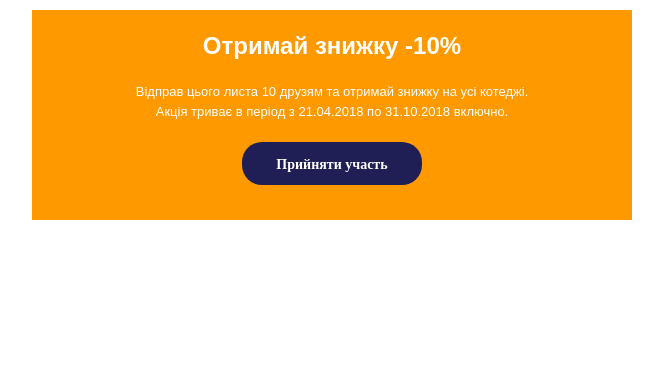
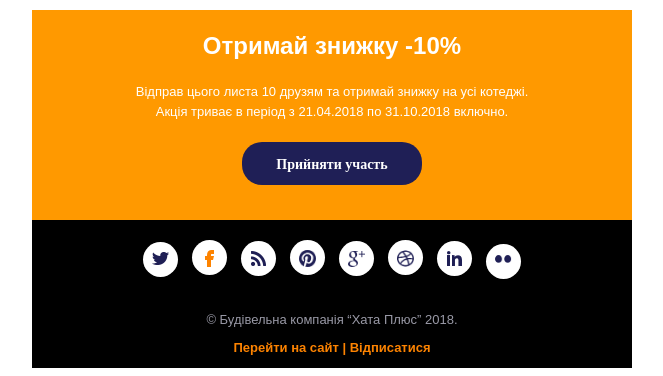
Before and after one commit to valentyn-jpg/hata-mail, a plain HTML site: page mail.html in a window 1280 px wide. Shown: the part 1546-1922 px from the top of the page, without its empty margins (308-971 px from the left). Before the commit the page ends 1774 px from the top, so only its background shows below. Drawn offline with Linux system fonts and the light colour scheme.

Commit message:
comentar

```diff
--- a/css/style.css
+++ b/css/style.css
@@ -4,7 +4,7 @@
 }
 .phone_number{
     font-size: 18px;
-    margin-left: 80px;
+    margin-left: 40px;
     text-align: right;
     display: inline-block;
 }
@@ -111,3 +111,33 @@ h3{
     margin: auto;
     margin-bottom: 20px;
 }
+.bottom{
+    background-color: #000;
+    color: #fff;
+    text-align: center;
+}
+.bottom a{
+    text-align: center;
+    color: #1f1f55;
+    background-color: #fff;
+    width: 35px;
+    height: 35px;
+    display: inline-block;
+    border-radius: 20px ;
+    margin: 20px   5px;
+}
+.bottom img{
+    max-height: 17px;
+    max-width: 17px;
+   margin-top: 10px ;
+   vertical-align: middle;
+   display: inline-block;
+}
+.bottom p{
+    font-size: 13px;
+color: #9999a6;
+font-family: "Arial";
+}
+.bottom strong{
+    color: #fd8300;
+}
--- a/mail.html
+++ b/mail.html
@@ -12,10 +12,11 @@
     <table class="table" border="0" cellpadding="0" cellspacing="0" align="center" width="100%">
         <tr>
             <td>
-                <img src="img/logo.png" alt="logo">
+                <img src="https://valentyn-jpg.github.io/hata-mail/img/logo.png" alt="logo">
                 <p class="phone_number">
                     <strong>
-                        <a href="#"><img src="img/phone.png" alt="phone">+38(097) 100-25-25</a>
+                        <a href="#"><img src="https://valentyn-jpg.github.io/hata-mail/img/phone.png"
+                                alt="phone">+38(097) 100-25-25</a>
                     </strong>
                     <br>
                     <em>
@@ -26,7 +27,7 @@
         </tr>
         <tr>
             <td>
-                <img src="img/Group1.png" alt="sale">
+                <img src="https://valentyn-jpg.github.io/hata-mail/img/Group1.png" alt="sale">
             </td>
         </tr>
         <tr>
@@ -43,18 +44,18 @@
                 <table>
                     <tr>
                         <td>
-                            <img src="img/map.png" alt="map">
+                            <img src="https://valentyn-jpg.github.io/hata-mail/img/map.png" alt="map">
                             <h2>Зручне розташування</h2>
                             <p>Наші котеджі знаходяться по всій країнi</p>
                         </td>
                         <td>
-                            <img src="img/house.png" alt="house">
+                            <img src="https://valentyn-jpg.github.io/hata-mail/img/house.png" alt="house">
                             <h2>Широкий вибір</h2>
                             <p>Понад 50 видів котеджів
                                 з усіма зручностями</p>
                         </td>
                         <td>
-                            <img src="img/tree.png" alt="tree">
+                            <img src="https://valentyn-jpg.github.io/hata-mail/img/tree.png" alt="tree">
                             <h2>Дика природа</h2>
                             <p>Скалиста місцевіть, свіже повітря, та риболовля</p>
                         </td>
@@ -65,7 +66,7 @@
         </tr>
         <tr>
             <td class="houses">
-                <img class="shift" src="img/home1.png" alt="home1">
+                <img class="shift" src="https://valentyn-jpg.github.io/hata-mail/img/home1.png" alt="home1">
                 <p>
                     <strong>MONTREAL (332 м2)</strong>
                     <br>
@@ -89,7 +90,7 @@
         <tr>
 
             <td class="houses">
-                <img class="shift" src="img/home2.png" alt="home2">
+                <img class="shift" src="https://valentyn-jpg.github.io/hata-mail/img/home2.png" alt="home2">
                 <p>
                     <strong> CALGARY (294 м2)</strong>
                     <br>
@@ -113,7 +114,7 @@
         <tr>
 
             <td class="houses">
-                <img class="shift" src="img/home3.png" alt="home3">
+                <img class="shift" src="https://valentyn-jpg.github.io/hata-mail/img/home3.png" alt="home3">
                 <p>
                     <strong>EDMONTON (338 м2)</strong>
                     <br>
@@ -136,6 +137,41 @@
                 <a class="button button2" href="#">Прийняти участь</a>
             </td>
         </tr>
+        <tr>
+            <td class="bottom">
+                <a href="#">
+                    <img src="/img/twiter.png" alt="twiter">
+                </a>
+                <a href="#">
+                    <img src="/img/icon4.png" alt="f">
+                </a>
+                <a href="#">
+                    <img src="/img/icon3.png" alt="wifi">
+                </a>
+                <a href="#">
+                    <img src="/img/icon6.png" alt="p">
+                </a>
+                <a href="#">
+                    <img src="/img/icon2.png" alt="g">
+                </a>
+                <a href="#">
+                    <img src="/img/icon1.png" alt="b">
+                </a>
+                <a href="#">
+                    <img src="/img/icon.png" alt="">
+                </a>
+                <a href="#">
+                    <img src="/img/icon5.png" alt="">
+                </a>
+                <p>© Будівельна компанія “Хата Плюс” 2018.</p>
+                <p >
+                        <strong>
+                        Перейти на сайт | Відписатися
+                    </strong>
+                    </p>
+            </td>
+        </tr>
     </table>
 </body>
+
 </html>
```
Also changed, not shown: img/icon.png (added), img/icon1.png (added), img/icon2.png (added), img/icon3.png (added), img/icon4.png (added), img/icon5.png (added), img/icon6.png (added), img/twiter.png (added). Lines whose indentation alone changed are shown as unchanged.
